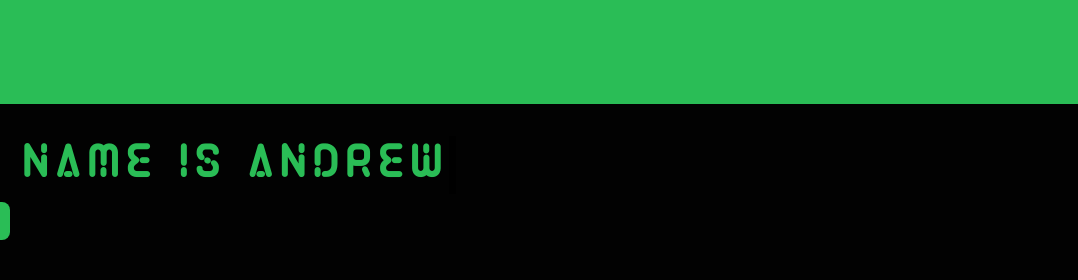
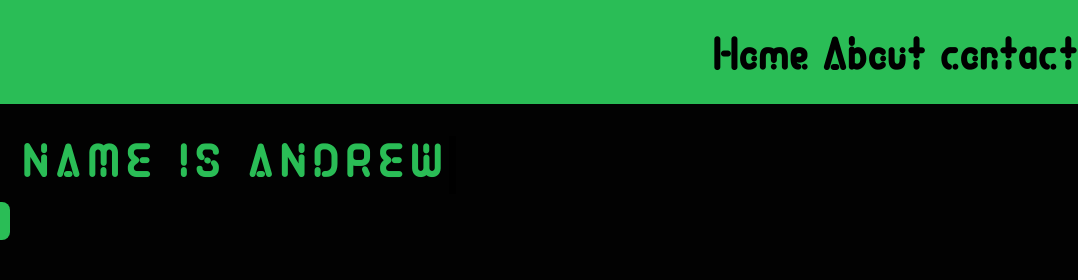
Before and after one commit to buburuzaaaaa/portfolio2.0, a plain HTML site: page index.html in a window 1280 px wide. Shown: the top 280 px of the page, 202-1280 px from the left. Drawn offline with nearby package versions, Linux system fonts and the light colour scheme.

Commit message:
more updates

```diff
--- a/index.html
+++ b/index.html
@@ -13,7 +13,16 @@
 </head>
 <body onload="loaded()">
 
-<div class="header"><img src="./pics/Untitled.png" alt="" class="logo"></div>
+<div class="header"><img src="./pics/Untitled.png" alt="" class="logo">
+<ul>
+    <li> <a href=""></a>Home </li>
+    <li><a href=""></a>About </li>
+    <li><a href=""></a>contact</li>
+</ul>
+
+
+
+</div>
 
 
 <div class="row g-0 text-center">
--- a/styles/css/main.css
+++ b/styles/css/main.css
@@ -12,9 +12,26 @@
   margin-left: 2rem;
   margin-top: .5rem;
 }
+ ul{
+  list-style-type: none;
+  float: right;
+  margin: 0;
+  padding: 0;
+  margin-top: 1.3rem;
+ }
+li{
+  font-family: ash;
+  color: black;
+  display: inline;
+  font-size: 3rem;
 
+}
 
-
+a{
+  text-decoration: none;
+  color: black;
+  font-family: ash;
+}
 
 
 #txt{
```
